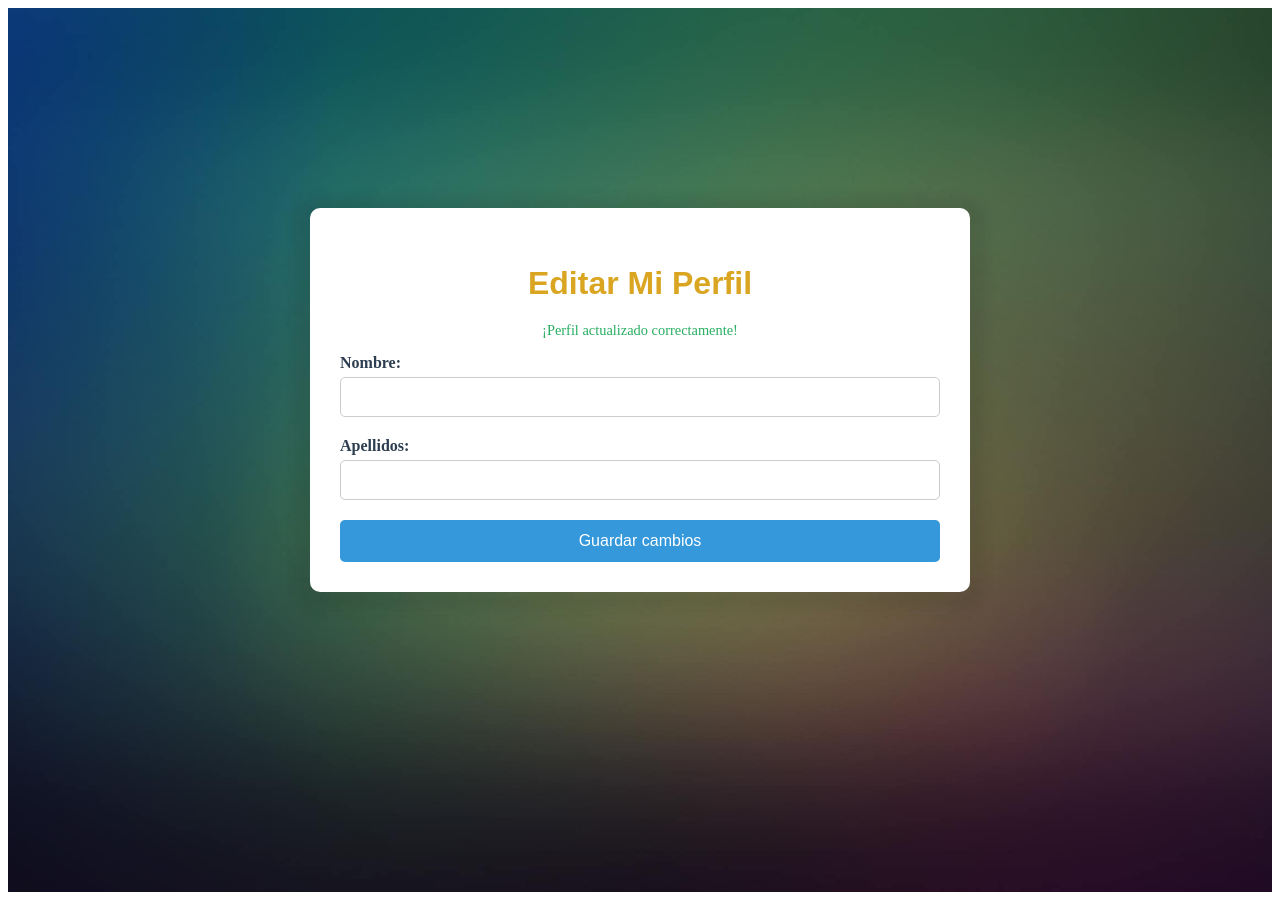
After one commit to jairocod3000/tienda_online_Php, a PHP site: the page made by src/Views/usuario/editarMiPerfil.php in a window 1280 px wide. The commit adds this page. Run offline with PHP 8.4, Linux system fonts and the light colour scheme; the template is opened without the code that fills it, so the values that code supplies are empty; the visitor is signed in with stand-in values (Sample User, id 1); some libraries are stand-ins or nearby versions.

Commit message:
Modificación de datos en usuario rol normal y Cookie del Login

```diff
--- a/public/css/administrarCategorias.css
+++ b/public/css/administrarCategorias.css
@@ -2,6 +2,7 @@
 
 .category-section {
     display: flex;
+    background-image: url(../img/fondo_detalles.jpg);
     justify-content: center;
     align-items: center;
     padding-top: 100px;
--- /dev/null
+++ b/public/css/editarMiPerfil.css
@@ -0,0 +1,87 @@
+.edit-profile-section {
+    background-image: url("../img/fondo_detalles.jpg");
+    background-repeat: no-repeat;
+    background-size: cover;
+    padding-top: 200px;
+    padding-bottom: 300px;
+}
+
+.edit-profile-main {
+    width: 100%;
+    max-width: 600px;
+    margin: 0 auto;
+    padding: 30px;
+    border-radius: 10px;
+    box-shadow: 0 4px 12px 15px rgba(32, 29, 29, 0.1);
+    background-color: white;
+}
+
+h1 {
+    text-align: center;
+    color: goldenrod;
+    font-family: fantasy;
+    font-size: 2em;
+    margin-bottom: 20px;
+}
+
+form {
+    display: flex;
+    flex-direction: column;
+}
+
+label {
+    margin-bottom: 5px;
+    font-weight: bold;
+    color: #2c3e50;
+}
+
+input[type="text"], input[type="email"] {
+    padding: 10px;
+    margin-bottom: 20px;
+    border: 1px solid #ccc;
+    border-radius: 5px;
+    font-size: 1em;
+}
+
+button {
+    background-color: #3498DB;
+    color: white;
+    border: none;
+    padding: 12px;
+    border-radius: 5px;
+    font-size: 1em;
+    cursor: pointer;
+    transition: background-color 0.3s;
+}
+
+button:hover {
+    background-color: #2980B9;
+}
+
+.error-message {
+    color: #e74c3c;
+    margin-bottom: 15px;
+    font-size: 0.9em;
+    text-align: center;
+}
+
+.success-message {
+    color: #27ae60;
+    margin-bottom: 15px;
+    font-size: 0.9em;
+    text-align: center;
+}
+
+@media (max-width: 768px) {
+    .edit-profile-main {
+        padding: 20px;
+    }
+
+    input[type="text"], input[type="email"] {
+        font-size: 0.9em;
+    }
+
+    button {
+        font-size: 0.9em;
+    }
+}
--- a/src/Views/portfolio/header.php
+++ b/src/Views/portfolio/header.php
@@ -38,6 +38,7 @@ $categorias = $categoriaObj->obtenerCategorias();
                     <?php else: ?>
                         <p><?= $_SESSION['login']->nombre ?> <?= $_SESSION['login']->apellidos ?></p>
                         <a href="<?= BASE_URL ?>usuario/logout/">Cerrar Sesión</a>
+                        <a href="<?= BASE_URL ?>usuario/editarMiPerfil/">Editar Mi Perfil</a>
                         <a href="<?= BASE_URL ?>pedido/misPedidos/">Mis Pedidos</a>
                     <?php endif; ?>
                     <a href="<?= BASE_URL ?>carrito/obtenerCarrito/">
--- /dev/null
+++ b/src/Views/usuario/editarMiPerfil.php
@@ -0,0 +1,36 @@
+<!DOCTYPE html>
+<html lang="es">
+<head>
+    <meta charset="UTF-8">
+    <title>Editar Mi Perfil</title>
+    <link rel="icon" href="<?= BASE_URL ?>public/img/favicon.ico" type="image/x-icon">
+    <link rel="stylesheet" href="<?= BASE_URL ?>public/css/editarMiPerfil.css">
+</head>
+<body>
+
+<section class="edit-profile-section">
+    <div class="edit-profile-main">
+        <h1>Editar Mi Perfil</h1>
+
+        <?php if (isset($_SESSION['perfil_update']) && $_SESSION['perfil_update'] === "complete"): ?>
+            <div class="success-message">¡Perfil actualizado correctamente!</div>
+        <?php elseif (isset($_SESSION['perfil_update']) && $_SESSION['perfil_update'] === "failed"): ?>
+            <div class="error-message">Hubo un error al actualizar tu perfil. Inténtalo de nuevo.</div>
+        <?php endif; ?>
+
+        <form method="POST" action="<?= BASE_URL ?>usuario/actualizarMiPerfil">
+            <input type="hidden" name="id" value="<?= $_SESSION['login']->id ?>">
+
+            <label for="nombre">Nombre:</label>
+            <input type="text" name="nombre" value="<?= $_SESSION['login']->nombre ?>" required>
+
+            <label for="apellidos">Apellidos:</label>
+            <input type="text" name="apellidos" value="<?= $_SESSION['login']->apellidos ?>" required>
+
+            <button type="submit">Guardar cambios</button>
+        </form>
+    </div>
+</section>
+
+</body>
+</html>
--- a/src/Views/usuario/login.php
+++ b/src/Views/usuario/login.php
@@ -38,6 +38,11 @@
                     <input type="password" name="data[password]" id="user-password" required>
                 </div>
 
+                <label>
+                    <input type="checkbox" name="recordar" value="1">
+                    Recordar usuario
+                </label>
+
                 <div class="account-options">
                     <p>¿Nuevo usuario? <a href="<?= BASE_URL ?>usuario/registro">Crea una cuenta</a></p>
                 </div>
```
Also changed, not shown: src/Controllers/PedidoController.php (+5 -15 lines), src/Controllers/UsuarioController.php (+53 -53 lines), src/Repositories/UsuarioRepository.php (+28 -10 lines), src/Routes/Routes.php (+8 -0 lines), src/Services/UsuarioService.php (+12 -0 lines), src/Views/usuario/perfil.php (added, +45 -0 lines), 1 other file.
